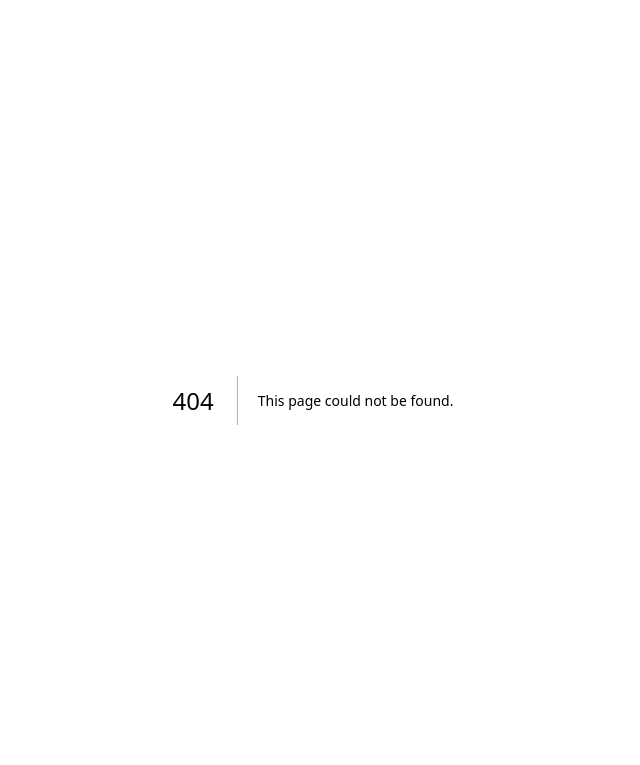
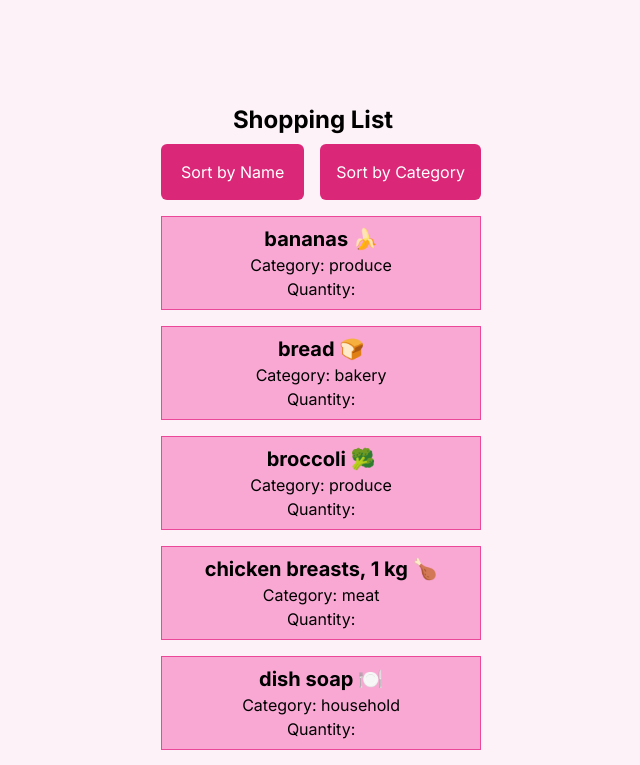
Before and after one commit to raquel-castoldi/cprg306-assignments, a Next.js app: page /week5 in a window 1280 px wide. Before the commit this address had no page. Shown: the top 765 px of the page, without its empty margins (327-967 px from the left). Built offline with nearby package versions, Linux system fonts and the light colour scheme.

Commit message:
week 5 assignment

```diff
--- a/app/page.js
+++ b/app/page.js
@@ -11,6 +11,7 @@ export default function Home() {
       <Link href={`/week2`} className="hover:text-pink-300 text-sm "> Week 2 </Link>
       <Link href={`/week3`} className="hover:text-pink-300 text-sm "> Week 3 </Link>
       <Link href={`/week4`} className="hover:text-pink-300 text-sm "> Week 4 </Link>
+      <Link href={`/week5`} className="hover:text-pink-300 text-sm "> Week 5 </Link>
 
     </main>
   );
--- /dev/null
+++ b/app/week5/item-list.js
@@ -0,0 +1,55 @@
+"use client";
+
+import { useState } from "react";
+import Item from "./item.js";
+import items from "./items.json"
+
+function ItemList() {
+    const [sortBy, setSortBy] = useState('name');
+
+    const handleSortByName = () => {
+        setSortBy('name');
+    };
+
+    const handleSortByCategory = () => {
+        setSortBy('category');
+    };
+
+    const sortedItems = [...items].sort((a, b) => {
+        if (sortBy === 'name') {
+          return a.name.localeCompare(b.name);
+        } else if (sortBy === 'category') {
+          return a.category.localeCompare(b.category);
+        }
+        return 0;
+      });
+
+    return (
+        <>
+        <div>
+        <div>
+            <button
+            onClick={handleSortByName}
+            className="px-5 py-4 ml-4 bg-pink-600 hover:bg-pink-500 rounded-md text-white"
+
+            >
+            Sort by Name
+            </button>
+            <button
+            onClick={handleSortByCategory}
+            className="px-4 py-4 ml-4 bg-pink-600 hover:bg-pink-500 rounded-md text-white"
+            >
+            Sort by Category
+            </button>
+        </div>
+        <div className="text-center">
+            {sortedItems.map((item) => (
+            <Item key={item.id} name={item.name} category={item.category} />
+            ))}
+        </div>
+        </div>
+        </>
+    );
+}
+
+export default ItemList;
--- /dev/null
+++ b/app/week5/item.js
@@ -0,0 +1,11 @@
+export default function Item({ name, quantity, category }) {
+
+    return (
+        <div className="border border-pink-500 bg-pink-300 w-full max-w-xs m-4 p-2">
+            <h3 className='text-xl font-bold'>{name}</h3>
+            <p>Category: {category}</p>
+            <p>Quantity: {quantity}</p>
+        </div>
+    );
+
+}
--- /dev/null
+++ b/app/week5/items.json
@@ -0,0 +1,74 @@
+[
+    {
+      "id": "1h2GJKH12gkHG31h1H",
+      "name": "milk, 4 L 🥛",
+      "quantity": 1,
+      "category": "dairy"
+    },
+    {
+      "id": "2KJH3k2j3H1k2J3K1H",
+      "name": "bread 🍞",
+      "quantity": 2,
+      "category": "bakery"
+    },
+    {
+      "id": "3h2KJH3k2j3H1k2J3",
+      "name": "eggs, dozen 🥚",
+      "quantity": 2,
+      "category": "dairy"
+    },
+    {
+      "id": "4k2J3K1H2GJKH12gk",
+      "name": "bananas 🍌",
+      "quantity": 6,
+      "category": "produce"
+    },
+    {
+      "id": "5H1h1H2KJH3k2j3H",
+      "name": "broccoli 🥦",
+      "quantity": 3,
+      "category": "produce"
+    },
+    {
+      "id": "6H1k2J3K1H2GJKH1",
+      "name": "chicken breasts, 1 kg 🍗",
+      "quantity": 1,
+      "category": "meat"
+    },
+    {
+      "id": "7gkHG31h1H2KJH3k",
+      "name": "pasta sauce 🍝",
+      "quantity": 3,
+      "category": "canned goods"
+    },
+    {
+      "id": "8j3H1k2J3K1H2GJK",
+      "name": "spaghetti, 454 g 🍝",
+      "quantity": 2,
+      "category": "dry goods"
+    },
+    {
+      "id": "9H12gkHG31h1H2KJ",
+      "name": "toilet paper, 12 pack 🧻",
+      "quantity": 1,
+      "category": "household"
+    },
+    {
+      "id": "10H3k2j3H1k2J3K1",
+      "name": "paper towels, 6 pack",
+      "quantity": 1,
+      "category": "household"
+    },
+    {
+      "id": "11k2J3K1H2GJKH12",
+      "name": "dish soap 🍽️",
+      "quantity": 1,
+      "category": "household"
+    },
+    {
+      "id": "12GJKH12gkHG31h1",
+      "name": "hand soap 🧼",
+      "quantity": 4,
+      "category": "household"
+    }
+  ]
--- /dev/null
+++ b/app/week5/page.js
@@ -0,0 +1,10 @@
+import ItemList from "./item-list";
+
+export default function Page() {
+    return (
+        <main className="flex min-h-screen  bg-pink-50 flex-col items-center pt-24">
+            <h1 className="text-2xl font-bold m-2">Shopping List</h1>
+            <ItemList />
+        </main>
+    )
+}
```
